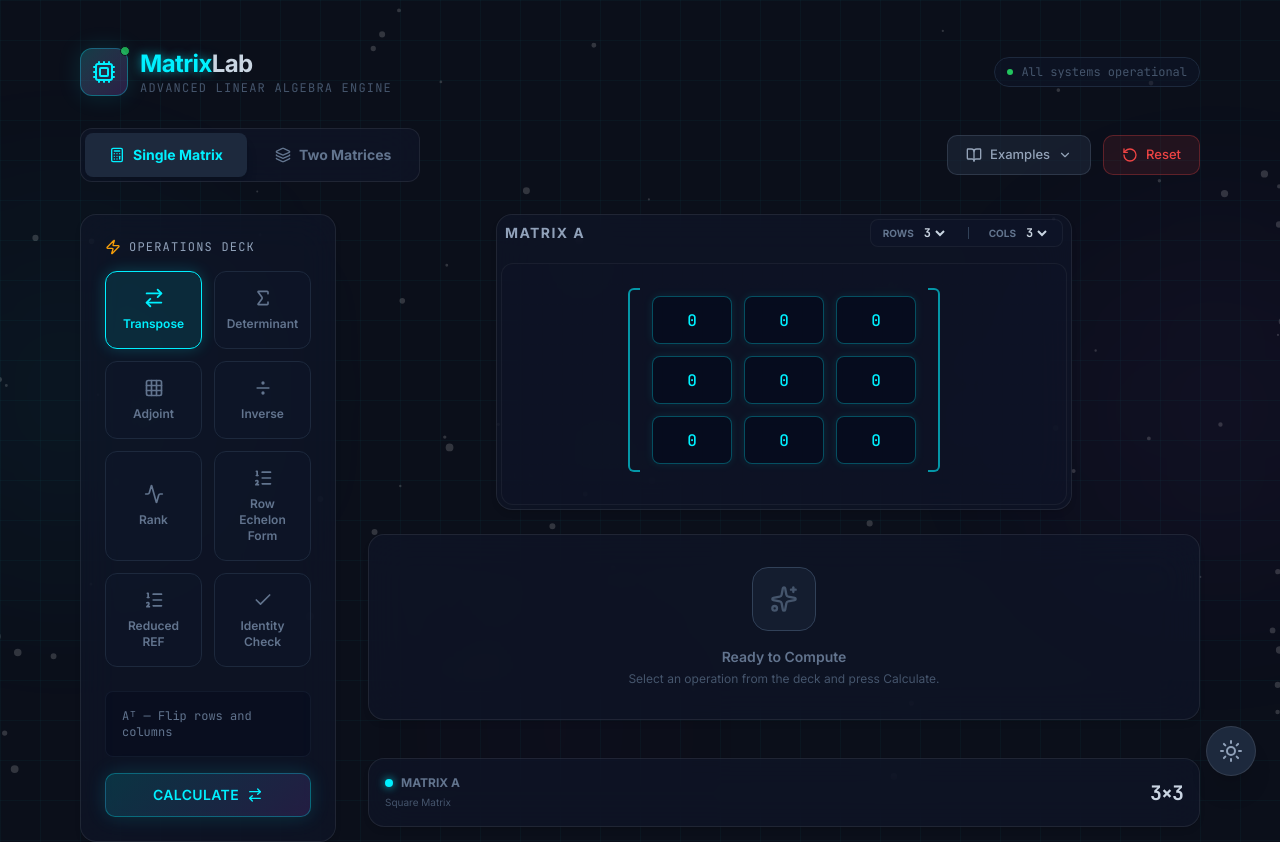
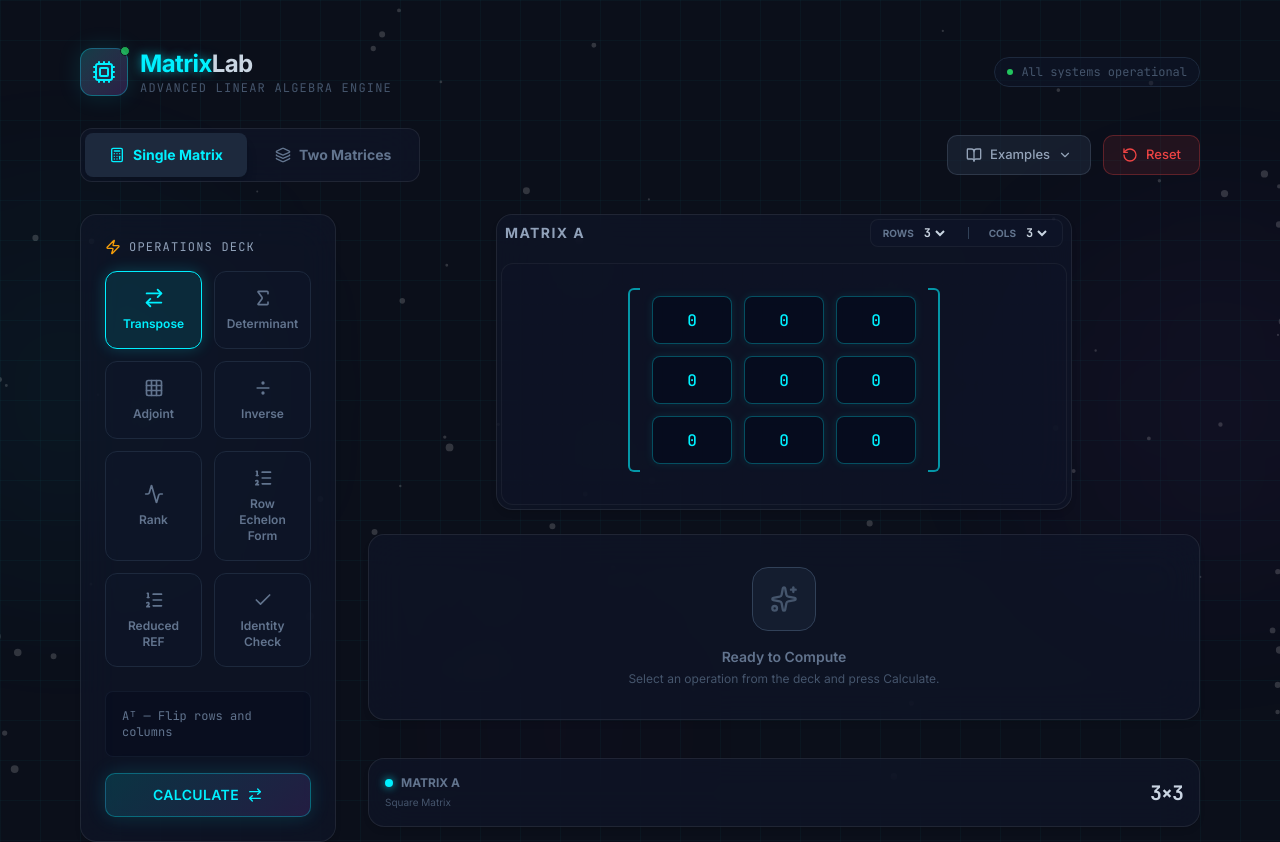
Before and after one commit to ShauryaSingh1709/MatrixCalculator, a React (Vite) app: page / in a window 1280 px wide. Shown: the top 842 px of the page. Built offline with nearby package versions, Linux system fonts and the light colour scheme.

Commit message:
Update App.tsx

```diff
--- a/src/App.tsx
+++ b/src/App.tsx
@@ -201,15 +201,7 @@ export function App() {
       <div className="relative z-10 flex flex-col min-h-screen">
         <div className="flex items-center justify-between max-w-6xl mx-auto w-full px-4 pt-4">
            {/* Theme Toggle - Fixed bottom right */}
-           <div className="fixed bottom-6 right-6 z-50">
-             <button
-               onClick={() => setTheme(t => t === 'dark' ? 'light' : 'dark')}
-               className="p-3 rounded-full bg-slate-800 shadow-xl hover:bg-slate-700 text-slate-400 hover:text-yellow-300 transition-all border border-white/10"
-               title="Toggle Theme"
-             >
-               {theme === 'dark' ? <Sun className="w-6 h-6" /> : <Moon className="w-6 h-6" />}
-             </button>
-           </div>
+
         </div>
 
         <Header />
```
